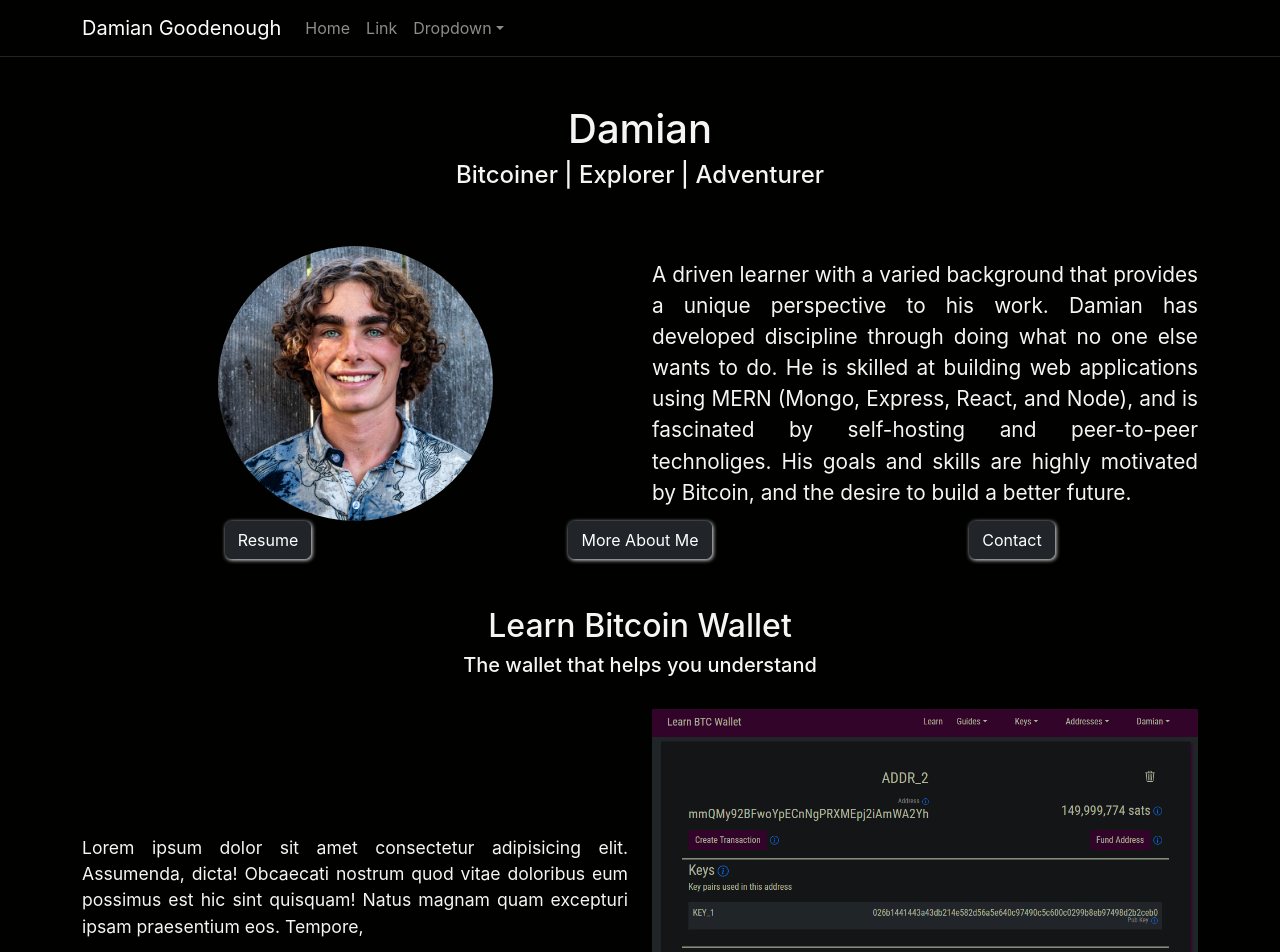
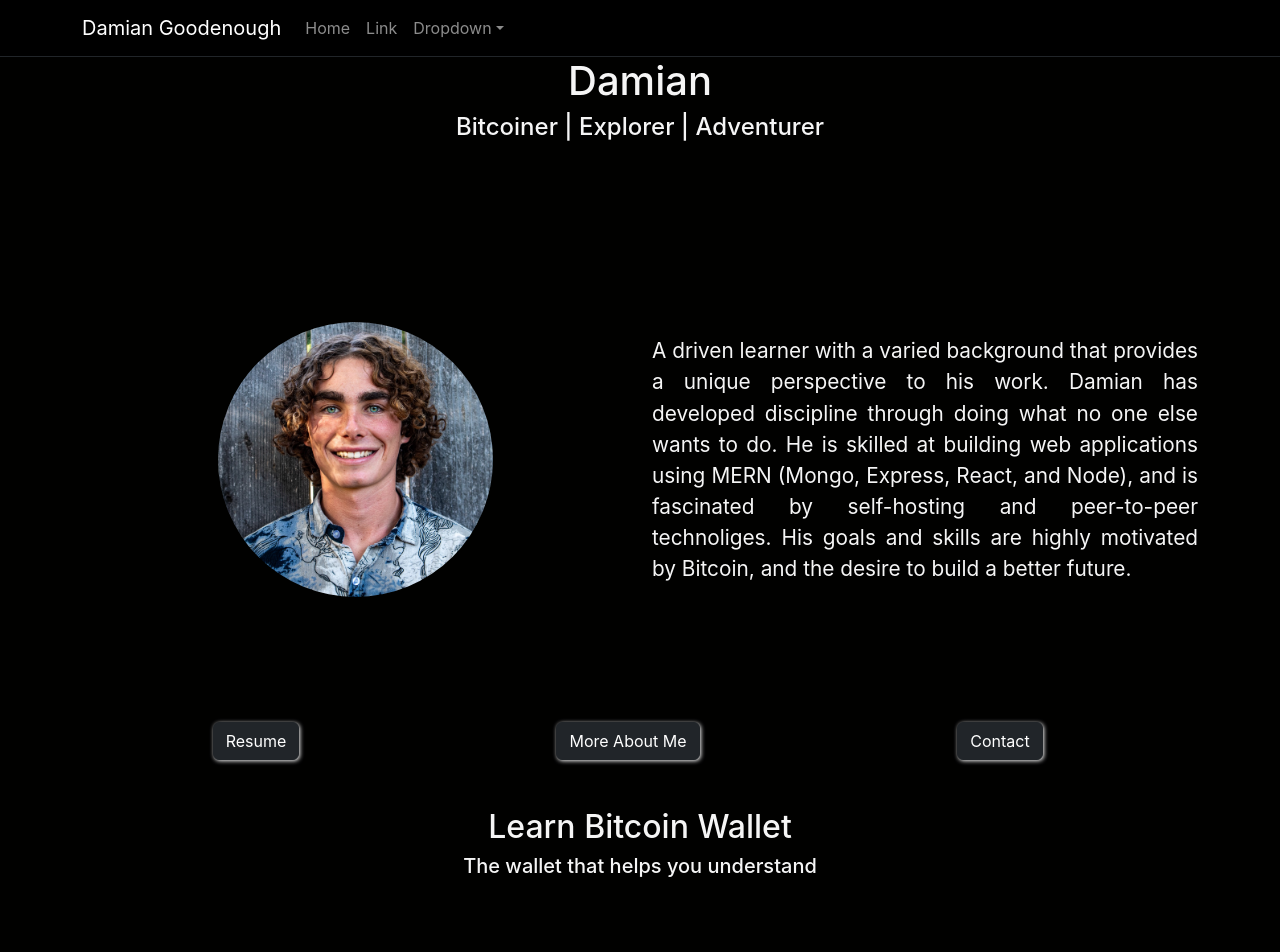
Before and after one commit to daGoodenough/portfolio, a React (Create React App) app: page / in a window 1280 px wide. Shown: the top 952 px of the page. Built offline with nearby package versions, Linux system fonts and the light colour scheme.

Commit message:
make sections at least full view height

```diff
--- a/src/components/Home.js
+++ b/src/components/Home.js
@@ -5,14 +5,14 @@ import FeaturedProject from './FeaturedProject';
 import Education from './Education';
 
 const Home = () => (
-  <Container className="mt-5">
-    <Row className="justify-content-center">
+  <Container>
+    <Row className="section-container align-content-between">
       <AboutMe />
     </Row>
-    <Row>
+    <Row className="section-container">
       <FeaturedProject />
     </Row>
-    <Row>
+    <Row className="section-container">
       <Education />
     </Row>
   </Container>
--- a/src/components/NavBar.js
+++ b/src/components/NavBar.js
@@ -2,7 +2,7 @@ import { Navbar, Container, Nav, NavDropdown } from 'react-bootstrap';
 
 function NavBar() {
   return (
-    <Navbar variant="dark" expand="lg">
+    <Navbar className="sticky-top" variant="dark" bg="black" expand="lg">
       <Container>
         <Navbar.Brand href="#home">Damian Goodenough</Navbar.Brand>
         <Navbar.Toggle aria-controls="basic-navbar-nav" />
--- a/src/index.css
+++ b/src/index.css
@@ -28,6 +28,10 @@ nav.navbar.navbar-light {
 
 nav {
   border-bottom: 1.5px solid var(--foreground);
+}
+
+.section-container {
+  min-height: calc(95vh - 57px);
 }
 
 .item {
@@ -65,6 +69,10 @@ img.featured-project {
   box-shadow: none;
 }
 
+.btn {
+  height: min-content;
+}
+
 img.education {
   max-width: 120px;
   height: auto;
```
